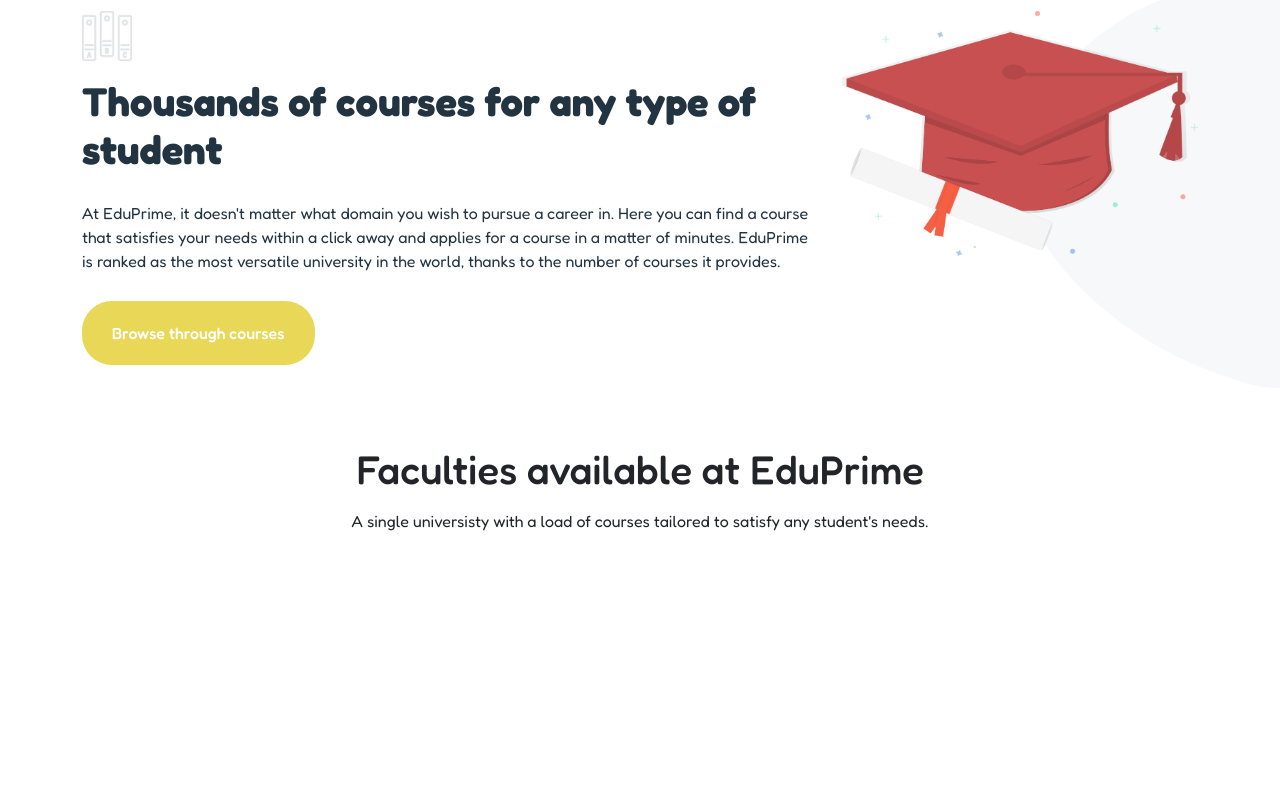
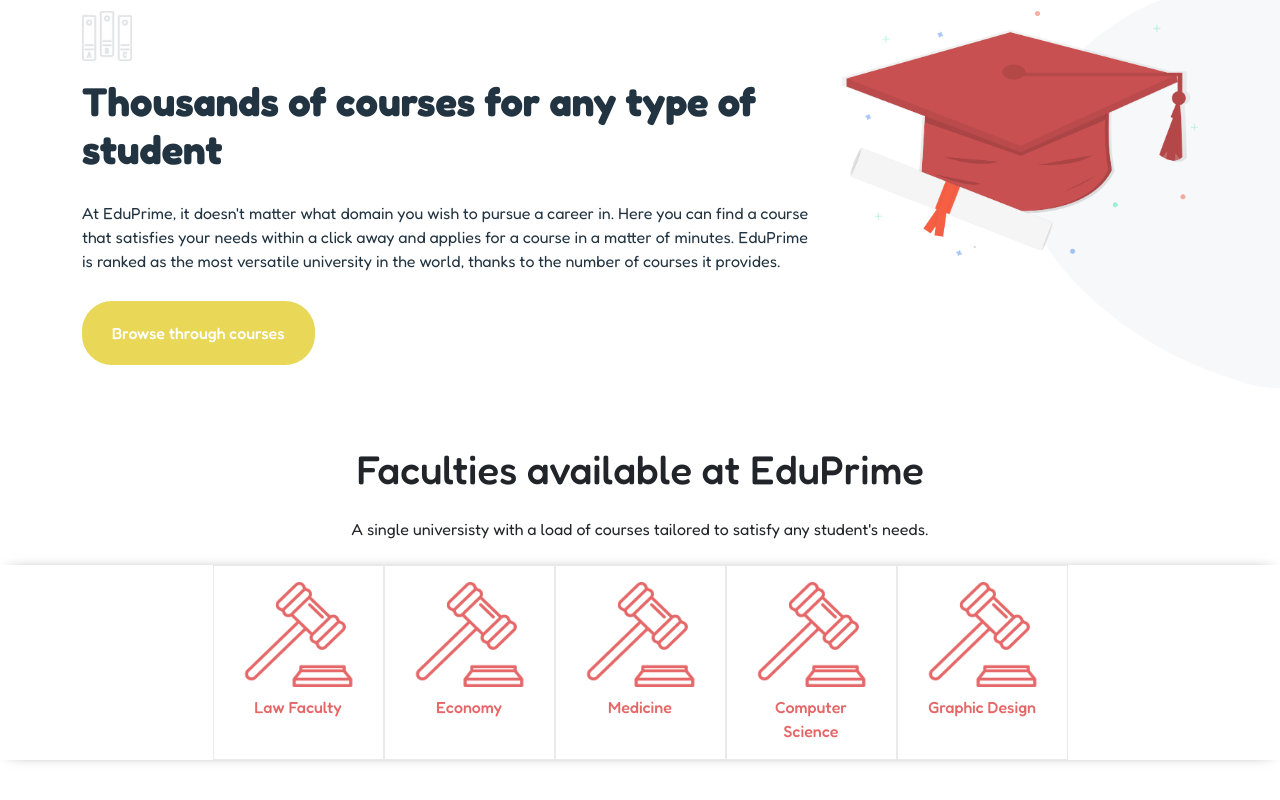
Before and after one commit to DarioGiusino/proj-html-vuejs, a Vue app: page / in a window 1280 px wide. Shown: the part 692-1492 px from the top of the page. Before the commit the page ends 1281 px from the top, so only its background shows below. Built offline with nearby package versions, Linux system fonts and the light colour scheme.

Commit message:
generated faculty cards

```diff
--- a/src/components/Faculties.vue
+++ b/src/components/Faculties.vue
@@ -1,28 +1,54 @@
 <script>
+import { faculties } from '../data';
 export default {
-    name: 'Faculties section'
+    name: 'Faculties section',
+    data() {
+        return { faculties }
+    }
 }
 </script>
 
 <template>
     <!-- # title & desc header -->
     <header class="text-center">
-        <h1 class="mb-3">Faculties available at EduPrime</h1>
-        <p class="mb-3">A single universisty with a load of courses tailored to satisfy any student's needs.</p>
+        <h1 class="mb-4">Faculties available at EduPrime</h1>
+        <p class="mb-4">A single universisty with a load of courses tailored to satisfy any student's needs.</p>
     </header>
 
     <!-- # cards -->
     <main>
         <div class="line">
             <div class="container">
-                <div class="row row-cols-5">
-                    <div class="col"></div>
+                <div class="row row-cols-5 justify-content-center">
+                    <div v-for="faculty in faculties" class="col faculty-card">
+                        <img src="../assets/img/Gavel-tabs-v2.png" alt="gavel">
+                        <p>{{ faculty.name }}</p>
+                    </div>
                 </div>
             </div>
         </div>
     </main>
 </template>
 
-<style acoped lang="scss">
+<style scoped lang="scss">
+@use '../assets/scss/partials/variables.scss' as *;
 
+.line {
+    box-shadow: 0 0 15px -10px $fill-black;
+
+    .faculty-card {
+        width: 15%;
+        padding: 1rem 1.5rem;
+        border: 0.1px solid $border-white-4;
+        text-align: center;
+        color: $text-red;
+        font-weight: 500;
+        text-transform: capitalize;
+        cursor: pointer;
+
+        p {
+            margin: 0.5rem 0 0 0;
+        }
+    }
+}
 </style>
```
